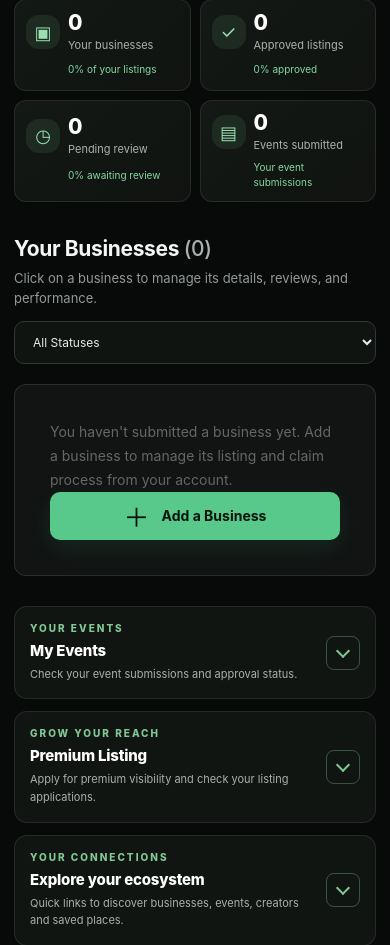
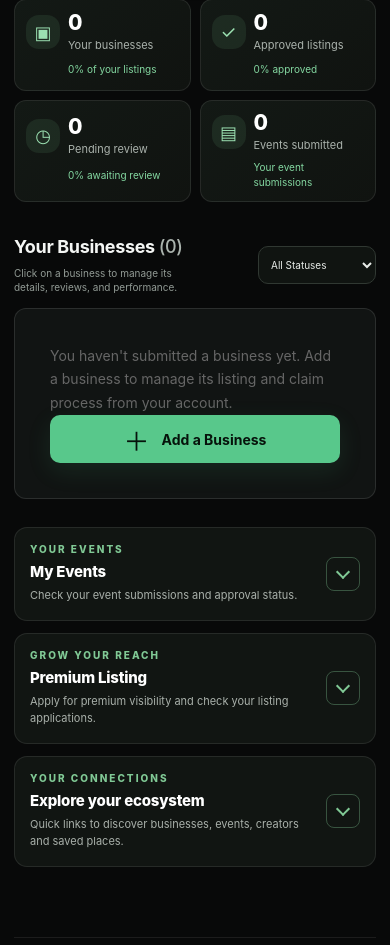
Before and after one commit to franon-x/the-ecosystem, a Python web app: template templates/account.html in a window 390 px wide. Shown: the part 246-1191 px from the top of the page. Run offline with Jinja, Linux system fonts and the light colour scheme; the template is opened without the code that fills it, so the values that code supplies are empty.

Commit message:
account.html

```diff
--- a/templates/account.html
+++ b/templates/account.html
@@ -2500,6 +2500,150 @@ document.addEventListener('DOMContentLoaded', function () {
 });
 </script>
 
+
+
+<style id="mobile-business-compact-tiles">
+/* Mobile: show owned businesses as compact two-column tiles, not full-width cards. */
+@media (max-width:700px) {
+  .dashboard-business-section {
+    margin-bottom: 28px !important;
+  }
+  .business-section-toolbar {
+    flex-direction: row !important;
+    align-items: center !important;
+    justify-content: space-between !important;
+    gap: 10px !important;
+    margin-bottom: 14px !important;
+  }
+  .business-section-toolbar h2 {
+    font-size: 18px !important;
+  }
+  .business-section-toolbar p {
+    max-width: 190px;
+    font-size: 10px !important;
+    line-height: 1.4 !important;
+  }
+  .business-status-filter {
+    width: auto !important;
+    flex: 0 0 118px;
+  }
+  .business-status-filter select {
+    width: 100% !important;
+    min-width: 0 !important;
+    height: 38px !important;
+    padding: 0 8px !important;
+    font-size: 10px !important;
+  }
+  .dashboard-business-grid {
+    grid-template-columns: repeat(2, minmax(0, 1fr)) !important;
+    gap: 10px !important;
+    align-items: stretch !important;
+  }
+  .dashboard-business-card {
+    min-width: 0 !important;
+    border-radius: 11px !important;
+  }
+  .dashboard-business-cover {
+    height: 94px !important;
+  }
+  .dashboard-business-status {
+    top: 6px !important;
+    left: 6px !important;
+    max-width: calc(100% - 42px);
+    overflow: hidden;
+    text-overflow: ellipsis;
+    padding: 4px 6px !important;
+    font-size: 8px !important;
+  }
+  .dashboard-business-menu {
+    top: 6px !important;
+    right: 6px !important;
+    width: 25px !important;
+    height: 25px !important;
+  }
+  .dashboard-business-card-body {
+    padding: 9px !important;
+  }
+  .dashboard-business-title-row {
+    align-items: center !important;
+    gap: 7px !important;
+  }
+  .dashboard-business-logo {
+    width: 30px !important;
+    height: 30px !important;
+    flex: 0 0 30px !important;
+    font-size: 11px !important;
+  }
+  .dashboard-business-title h3 {
+    font-size: 11px !important;
+    line-height: 1.25 !important;
+    margin-bottom: 3px !important;
+    display: -webkit-box;
+    -webkit-box-orient: vertical;
+    -webkit-line-clamp: 2;
+    overflow: hidden;
+  }
+  .dashboard-business-title p {
+    font-size: 9px !important;
+    line-height: 1.3 !important;
+    display: -webkit-box;
+    -webkit-box-orient: vertical;
+    -webkit-line-clamp: 2;
+    overflow: hidden;
+  }
+  .business-engagement-metrics {
+    grid-template-columns: repeat(2, minmax(0, 1fr)) !important;
+    margin: 9px 0 0 !important;
+    padding: 6px 0 !important;
+  }
+  .business-engagement-metrics > div {
+    padding: 5px 4px !important;
+    gap: 2px !important;
+  }
+  .business-engagement-metrics strong {
+    font-size: 13px !important;
+  }
+  .business-engagement-metrics span {
+    font-size: 8px !important;
+    line-height: 1.2 !important;
+  }
+  .dashboard-business-card-footer {
+    flex-direction: column !important;
+    align-items: stretch !important;
+    gap: 7px !important;
+    padding-top: 9px !important;
+  }
+  .dashboard-business-status-text {
+    font-size: 9px !important;
+  }
+  .dashboard-business-card .business-actions {
+    width: 100% !important;
+    justify-content: stretch !important;
+  }
+  .dashboard-business-card .claim-button {
+    width: 100% !important;
+    justify-content: center !important;
+    padding: 8px 5px !important;
+    font-size: 8px !important;
+    white-space: normal !important;
+  }
+  .dashboard-business-card .business-status {
+    min-width: 0 !important;
+    width: 100% !important;
+    padding: 8px 4px !important;
+    font-size: 8px !important;
+    letter-spacing: .5px !important;
+    text-align: center !important;
+  }
+}
+@media (max-width:360px) {
+  .dashboard-business-grid { gap: 8px !important; }
+  .dashboard-business-cover { height: 82px !important; }
+  .dashboard-business-card-body { padding: 8px !important; }
+  .business-section-toolbar p { max-width: 150px; }
+}
+</style>
+
 </body>
 
 
```
